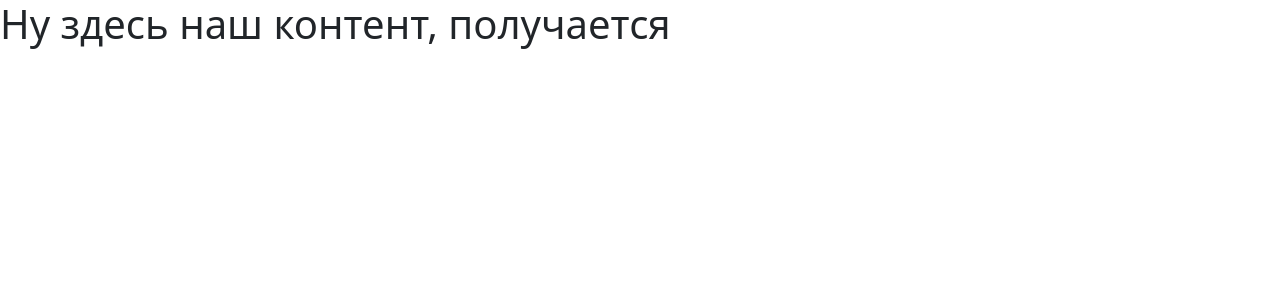
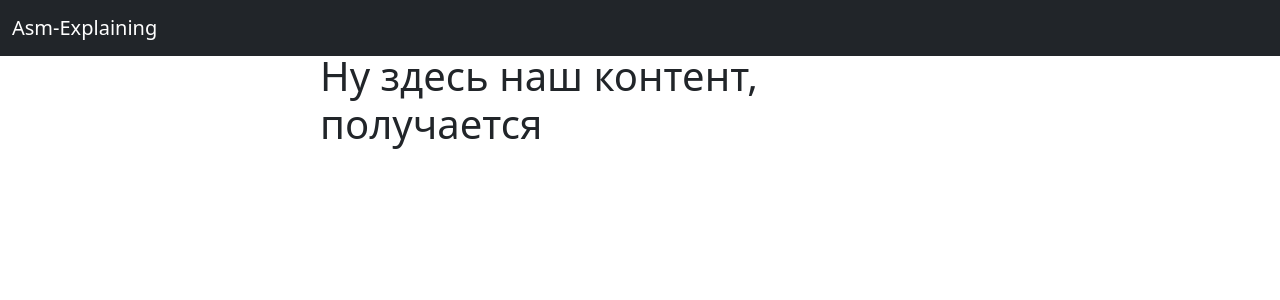
Before and after one commit to KrySeyt/AsmExplaining, a Django app: page / in a window 1280 px wide. Shown: the top 300 px of the page. Run offline with Django 4.2, Linux system fonts and the light colour scheme.

Commit message:
header and main page created

```diff
--- a/AsmExplaining/settings.py
+++ b/AsmExplaining/settings.py
@@ -23,11 +23,12 @@ BASE_DIR = Path(__file__).resolve().parent.parent
 SECRET_KEY = os.getenv('DjangoSecretKey')
 
 # SECURITY WARNING: don't run with debug turned on in production!
-DEBUG = False
+DEBUG = True
 
 ALLOWED_HOSTS = [
     'asm-explaining.com',
-    'asm-explaining.herokuapp.com'
+    'asm-explaining.herokuapp.com',
+    '127.0.0.1',
 ]
 
 
--- a/landing/templates/landing/base.html
+++ b/landing/templates/landing/base.html
@@ -12,6 +12,7 @@
     <title>{% block title %} Asm-Explaining {% endblock title %}</title>
 </head>
 <body>
+{% include 'landing/header.html' %}
 {% block body %}
 
 {% endblock body %}
--- /dev/null
+++ b/landing/templates/landing/header.html
@@ -0,0 +1,5 @@
+<nav class="navbar navbar-dark bg-dark">
+    <div class="container-fluid">
+        <a class="navbar-brand" href="{% url 'main' %}">Asm-Explaining</a>
+    </div>
+</nav>
--- a/landing/templates/landing/main.html
+++ b/landing/templates/landing/main.html
@@ -1,7 +1,11 @@
 {% extends 'landing/base.html' %}
 
 {% block body %}
-    <h1>
-        Ну здесь наш контент, получается
-    </h1>
+    <div class="container mt-5">
+        <div class="position-absolute start-50 translate-middle">
+            <h1>
+                Ну здесь наш контент, получается
+            </h1>
+        </div>
+    </div>
 {% endblock body %}
```
